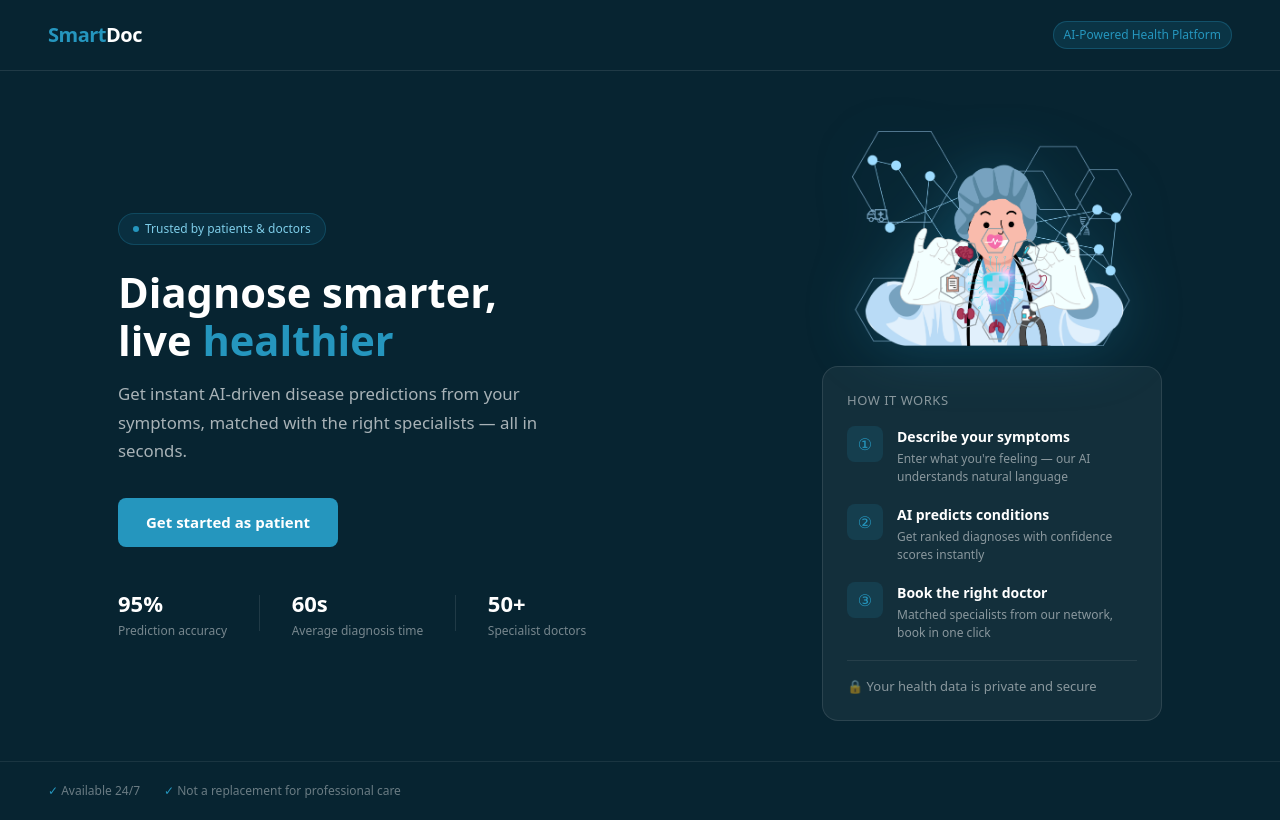
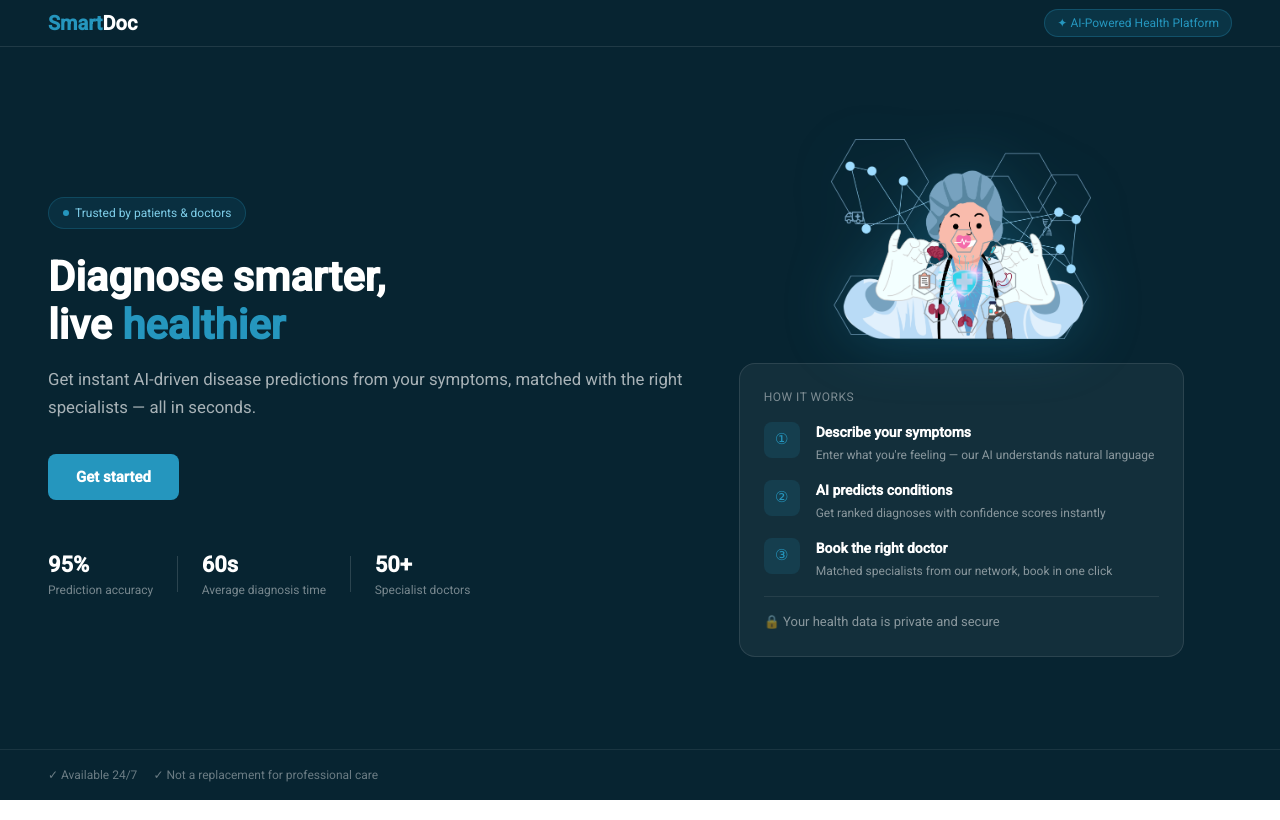
Before and after one commit to VKwamboka/patient_service_frontend, an Angular app in the folder disease-prediction-app/: page / in a window 1280 px wide. Built offline with nearby package versions, Linux system fonts and the light colour scheme.

Commit message:
updated endpoints url

```diff
--- a/disease-prediction-app/src/app/authentication/landing/landing.component.css
+++ b/disease-prediction-app/src/app/authentication/landing/landing.component.css
@@ -1,69 +1,12 @@
-/* .landing-page {
-    background-color: #072431;
-    height: 100vh;
-    display: flex;
-    flex-direction: column;
-    justify-content: center;
-  }
-
-  .navbar {
-    position: absolute;
-    top: 20px;
-    left: 20px;
-  }
-
-  .logo {
-    height: 50px;
-  }
-
-  .text-left {
-    padding-left: 50px;
-  }
-
-  h1 {
-    font-size: 2.5rem;
-    font-weight: bold;
-    margin-bottom: 20px;
-  }
-
-  p {
-    font-size: 1.2rem;
-    margin-bottom: 20px;
-  }
-
-  .buttons {
-    display: flex;
-    gap: 10px;
-  }
-
-  .btn-custom {
-    border-style: none;
-    background-color: #2596BE !important;
-    color: white !important;
-    padding: 10px 20px;
-    font-size: 1rem;
-    border-radius: 5px;
-  }
-
-  .landing-image {
-    max-width: 80%;
-    height: auto;
-  }
-   */
-   .landing-page {
+.landing-page {
   background-color: #072431;
   min-height: 100vh;
   display: flex;
   flex-direction: column;
   color: white;
-  font-family: system-ui, sans-serif;
 }
 
 .navbar {
-  display: flex;
-  align-items: center;
-  justify-content: space-between;
-  padding: 20px 48px;
   border-bottom: 0.5px solid rgba(255, 255, 255, 0.1);
 }
 
@@ -71,41 +14,17 @@
   font-size: 20px;
   font-weight: 700;
   color: #2596BE;
-  letter-spacing: -0.5px;
 }
 
-.nav-logo span {
-  color: white;
-}
+.nav-logo span { color: white; }
 
 .nav-badge {
   font-size: 12px;
   background: rgba(37, 150, 190, 0.15);
   color: #2596BE;
   border: 0.5px solid rgba(37, 150, 190, 0.3);
-  padding: 4px 10px;
+  padding: 4px 12px;
   border-radius: 20px;
-}
-
-.hero {
-  display: flex;
-  align-items: center;
-  justify-content: space-between;
-  padding: 60px 48px 40px;
-  gap: 40px;
-  flex: 1;
-}
-.landing-image {
-  width: 100%;
-  max-width: 280px;
-  height: auto;
-  display: block;
-  margin: 0 auto 20px;
-  filter: drop-shadow(0 0 30px rgba(37, 150, 190, 0.3));
-}
-.hero-left {
-  flex: 1;
-  /* max-width: 520px; */
 }
 
 .trust-pill {
@@ -118,7 +37,6 @@
   padding: 6px 14px;
   font-size: 12px;
   color: #7ecde8;
-  margin-bottom: 24px;
 }
 
 .dot {
@@ -133,82 +51,56 @@ h1 {
   font-weight: 800;
   line-height: 1.15;
   margin-bottom: 16px;
-  color: white;
 }
 
-h1 .accent {
-  color: #2596BE;
-}
+.accent { color: #2596BE; }
 
 .subtitle {
   font-size: 1.05rem;
   color: rgba(255, 255, 255, 0.65);
   line-height: 1.7;
   margin-bottom: 32px;
-  max-width: 420px;
-}
-
-.buttons {
-  display: flex;
-  gap: 12px;
-  margin-bottom: 40px;
 }
 
 .btn-primary {
   background: #2596BE !important;
   color: white !important;
   border: none !important;
-  padding: 13px 28px !important;
+  padding: 12px 28px !important;
   border-radius: 8px !important;
   font-size: 15px !important;
   font-weight: 600 !important;
-  cursor: pointer;
-}
-
-.btn-primary:hover {
-  background: #1e7fa3 !important;
 }
 
 .btn-secondary {
   background: transparent !important;
   color: white !important;
   border: 0.5px solid rgba(255, 255, 255, 0.3) !important;
-  padding: 13px 28px !important;
+  padding: 12px 28px !important;
   border-radius: 8px !important;
   font-size: 15px !important;
-  cursor: pointer;
-}
-
-.btn-secondary:hover {
-  border-color: rgba(255, 255, 255, 0.6) !important;
-}
-
-.stats {
-  display: flex;
-  gap: 32px;
-  align-items: center;
 }
 
 .stat-val {
   font-size: 22px;
   font-weight: 700;
-  color: white;
 }
 
 .stat-lbl {
   font-size: 12px;
   color: rgba(255, 255, 255, 0.45);
-  margin-top: 2px;
 }
 
 .stat-divider {
   width: 0.5px;
   height: 36px;
-  background: rgba(255, 255, 255, 0.1);
+  background: rgba(255, 255, 255, 0.15);
 }
 
-.hero-right {
-  flex: 0 0 340px;
+.landing-image {
+  width: 100%;
+  max-width: 260px;
+  filter: drop-shadow(0 0 30px rgba(37, 150, 190, 0.3));
 }
 
 .feature-card {
@@ -219,37 +111,29 @@ h1 .accent {
 }
 
 .card-title {
-  font-size: 13px;
-  color: rgba(255, 255, 255, 0.5);
-  margin-bottom: 16px;
+  font-size: 12px;
+  color: rgba(255, 255, 255, 0.45);
   text-transform: uppercase;
   letter-spacing: 0.5px;
-}
-
-.feature-row {
-  display: flex;
-  align-items: flex-start;
-  gap: 14px;
-  margin-bottom: 18px;
+  margin-bottom: 16px;
 }
 
 .feature-icon {
   width: 36px;
   height: 36px;
+  min-width: 36px;
   border-radius: 8px;
   background: rgba(37, 150, 190, 0.15);
   display: flex;
   align-items: center;
   justify-content: center;
-  flex-shrink: 0;
   color: #2596BE;
-  font-size: 16px;
+  font-size: 15px;
 }
 
 .feature-title {
   font-size: 14px;
   font-weight: 600;
-  color: white;
   margin-bottom: 3px;
 }
 
@@ -262,7 +146,6 @@ h1 .accent {
 .card-divider {
   height: 0.5px;
   background: rgba(255, 255, 255, 0.08);
-  margin: 16px 0;
 }
 
 .privacy-note {
@@ -271,13 +154,7 @@ h1 .accent {
 }
 
 .bottom-bar {
-  padding: 20px 48px;
   border-top: 0.5px solid rgba(255, 255, 255, 0.08);
-}
-
-.trust-items {
-  display: flex;
-  gap: 24px;
 }
 
 .trust-item {
@@ -285,6 +162,7 @@ h1 .accent {
   color: rgba(255, 255, 255, 0.4);
 }
 
-.trust-item::first-letter {
-  color: #2596BE;
+@media (max-width: 576px) {
+  h1 { font-size: 1.9rem; }
+  .btn-primary, .btn-secondary { width: 100%; text-align: center; }
 }
--- a/disease-prediction-app/src/app/authentication/landing/landing.component.html
+++ b/disease-prediction-app/src/app/authentication/landing/landing.component.html
@@ -1,99 +1,75 @@
 <div class="landing-page">
-  <nav class="navbar">
+  <nav class="navbar px-4 px-md-5">
     <div class="nav-logo">Smart<span>Doc</span></div>
-    <div class="nav-badge">AI-Powered Health Platform</div>
+    <div class="nav-badge d-none d-sm-block">✦ AI-Powered Health Platform</div>
   </nav>
 
-  <div class=" container hero">
-    <div class="col-md-6 hero-left">
-      <div class="trust-pill">
+  <div class="container-fluid flex-grow-1 d-flex align-items-center px-4 px-md-5 py-5">
+    <div class="row w-100 align-items-center g-5">
+
+      <div class="col-12 col-lg-7">
+        <div class="trust-pill mb-4">
           <div class="dot"></div> Trusted by patients &amp; doctors
         </div>
         <h1>Diagnose smarter,<br>live <span class="accent">healthier</span></h1>
         <p class="subtitle">Get instant AI-driven disease predictions from your symptoms, matched with the right specialists — all in seconds.</p>
-      <div class="buttons">
-        <button mat-button class="btn-primary" routerLink="/login/patient">Get started as patient</button>
+        <div class="d-flex flex-wrap gap-3 mb-5">
+          <button mat-button class="btn-primary" routerLink="/login/patient">Get started</button>
           <!-- <button mat-button class="btn-secondary" routerLink="/login/doctor">I'm a doctor →</button> -->
         </div>
-      <div class="stats">
-        <div class="stat">
+        <div class="d-flex align-items-center gap-4">
+          <div>
             <div class="stat-val">95%</div>
             <div class="stat-lbl">Prediction accuracy</div>
           </div>
           <div class="stat-divider"></div>
-        <div class="stat">
+          <div>
             <div class="stat-val">60s</div>
             <div class="stat-lbl">Average diagnosis time</div>
           </div>
           <div class="stat-divider"></div>
-        <div class="stat">
+          <div>
             <div class="stat-val">50+</div>
             <div class="stat-lbl">Specialist doctors</div>
           </div>
         </div>
       </div>
 
-    <!-- <div class="hero-right">
+      <div class="col-12 col-lg-5">
+        <img src="/doctor1.png" alt="AI Health Illustration" class="landing-image d-block mx-auto mb-4">
         <div class="feature-card">
           <div class="card-title">How it works</div>
-        <div class="feature-row">
+          <div class="d-flex align-items-start gap-3 mb-3">
             <div class="feature-icon">①</div>
             <div>
               <div class="feature-title">Describe your symptoms</div>
               <div class="feature-desc">Enter what you're feeling — our AI understands natural language</div>
             </div>
           </div>
-        <div class="feature-row">
+          <div class="d-flex align-items-start gap-3 mb-3">
             <div class="feature-icon">②</div>
             <div>
               <div class="feature-title">AI predicts conditions</div>
               <div class="feature-desc">Get ranked diagnoses with confidence scores instantly</div>
             </div>
           </div>
-        <div class="feature-row">
+          <div class="d-flex align-items-start gap-3">
             <div class="feature-icon">③</div>
             <div>
               <div class="feature-title">Book the right doctor</div>
               <div class="feature-desc">Matched specialists from our network, book in one click</div>
             </div>
           </div>
-        <div class="card-divider"></div>
-        <div class="privacy-note">🔒 Your health data is private and secure</div>
-      </div>
-    </div> -->
-    <div class="col-md-6 hero-right">
-      <img src="/doctor1.png" alt="AI Health Illustration" class="landing-image">
-      <div class="feature-card">
-        <div class="card-title">How it works</div>
-        <div class="feature-row">
-          <div class="feature-icon">①</div>
-          <div>
-            <div class="feature-title">Describe your symptoms</div>
-            <div class="feature-desc">Enter what you're feeling — our AI understands natural language</div>
-          </div>
-        </div>
-        <div class="feature-row">
-          <div class="feature-icon">②</div>
-          <div>
-            <div class="feature-title">AI predicts conditions</div>
-            <div class="feature-desc">Get ranked diagnoses with confidence scores instantly</div>
-          </div>
-        </div>
-        <div class="feature-row">
-          <div class="feature-icon">③</div>
-          <div>
-            <div class="feature-title">Book the right doctor</div>
-            <div class="feature-desc">Matched specialists from our network, book in one click</div>
-          </div>
-        </div>
-        <div class="card-divider"></div>
+          <div class="card-divider my-3"></div>
           <div class="privacy-note">🔒 Your health data is private and secure</div>
         </div>
       </div>
+
+    </div>
   </div>
 
-  <div class="bottom-bar">
-    <div class="trust-items">
+  <div class="bottom-bar px-4 px-md-5 py-3">
+    <div class="d-flex flex-wrap gap-3 justify-content-center justify-content-md-start">
       <!-- <span class="trust-item">✓ No sign-up required to explore</span> -->
       <span class="trust-item">✓ Available 24/7</span>
       <span class="trust-item">✓ Not a replacement for professional care</span>
--- a/disease-prediction-app/src/app/authentication/login/login.component.html
+++ b/disease-prediction-app/src/app/authentication/login/login.component.html
@@ -1,4 +1,4 @@
-<div class="main_login ">
+<div class="main_login bg-secondary">
   <div class="container bg-secondary d-flex justify-content-center align-items-center min-vh-100">
     <div class="row shadow-lg rounded-2 overflow-hidden login-wrapper">
 
--- a/disease-prediction-app/src/app/authentication/register/register.component.html
+++ b/disease-prediction-app/src/app/authentication/register/register.component.html
@@ -1,4 +1,4 @@
-<div class="main_signup">
+<div class="main_signup bg-secondary">
     <div class="container bg-secondary d-flex justify-content-center align-items-center min-vh-100 ">
       <div class="row shadow-lg rounded-2 overflow-hidden signup-wrapper ">
 
```
Lines whose indentation alone changed are shown as unchanged.
